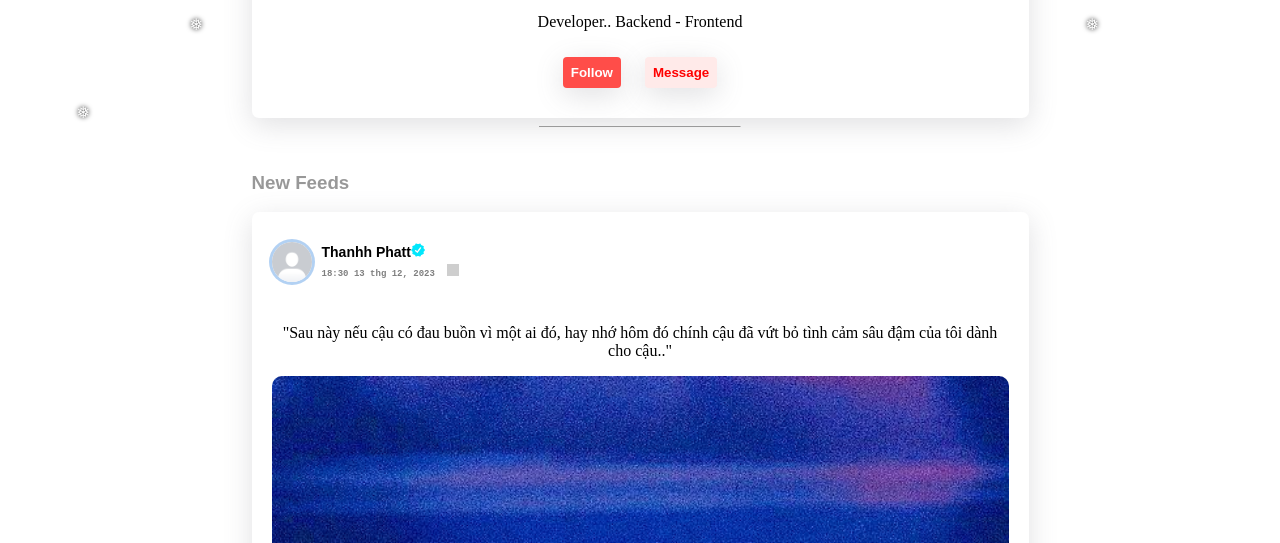
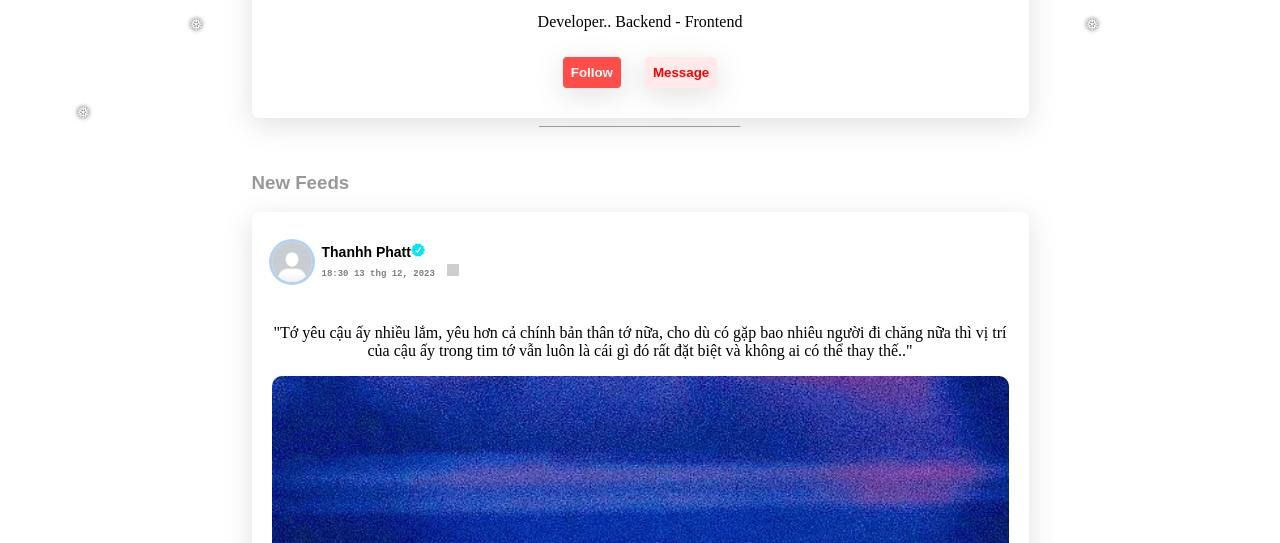
Before and after one commit to tphatdev/tphatdev.github.io, a plain HTML site: page index.html in a window 1280 px wide. Shown: the part 257-800 px from the top of the page. Drawn offline with Linux system fonts and the light colour scheme; grey boxes are pictures that could not be loaded.

Commit message:
latest files

```diff
--- a/index.html
+++ b/index.html
@@ -41,7 +41,7 @@
                     </h1><br>
                 </div>
                 <div class="text-abc">
-                    <p>"Sau này nếu cậu có đau buồn vì một ai đó, hay nhớ hôm đó chính cậu đã vứt bỏ tình cảm sâu đậm của tôi dành cho cậu.."</p>
+                    <p>"Tớ yêu cậu ấy nhiều lắm, yêu hơn cả chính bản thân tớ nữa, cho dù có gặp bao nhiêu người đi chăng nữa thì vị trí của cậu ấy trong tim tớ vẫn luôn là cái gì đó rất đặt biệt và không ai có thể thay thế.."</p>
                     <img class="display-img-3" src="./img/img-post-2.jpg">
                 </div>
                 <br>
```
